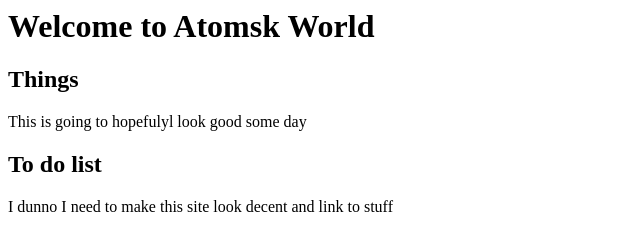
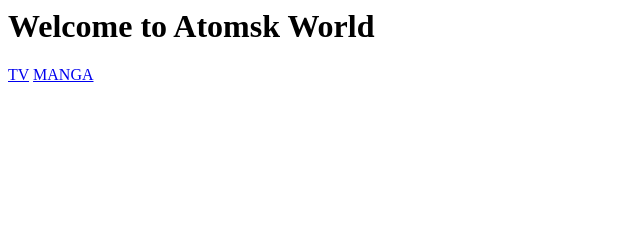
Before and after one commit to AtomskV2/My-Website, a plain HTML site: page index.html in a window 1280 px wide. Shown: the whole page, without its empty margins (0-640 px from the left). Drawn offline with Linux system fonts and the light colour scheme.

Commit message:
Update index.html

```diff
--- a/index.html
+++ b/index.html
@@ -4,12 +4,9 @@
             Welcome to Atomsk World
         </h1>
         <body>
-                <h2>Things</h2>
-                <p>This is going to hopefulyl look good some day
-                </p>
-                <h2>To do list</h2>
-                <p>
-                    I dunno I need to make this site look decent and link to stuff
-                </p>
+                <a href="http://www.tv.atomskworld.com" target=blank>
+                TV</a>
+               <a href="http://www.kavita.atomskworld.com" target=blank>
+                MANGA</a>
         </body>
 </html>
```
